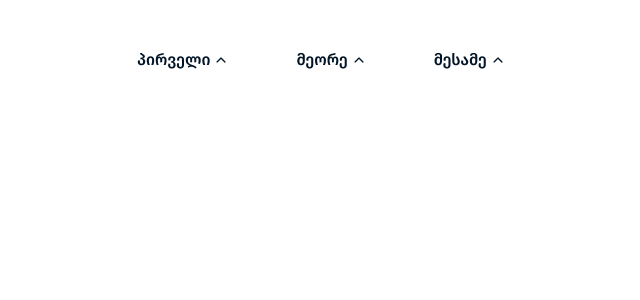
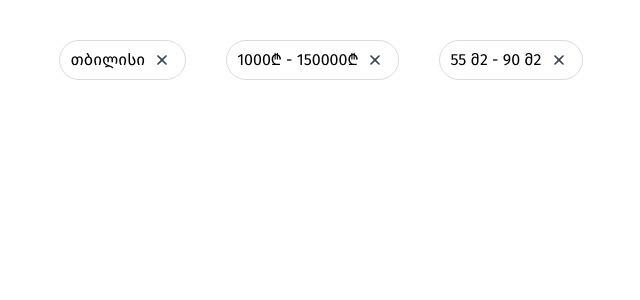
Before and after one commit to chubinaaa/real_estate_manager, a Next.js app: page / in a window 1280 px wide. Shown: the top 300 px of the page, without its empty margins (319-959 px from the left). Built offline with nearby package versions, Linux system fonts and the light colour scheme.

Commit message:
add active filters tag UI & X close button

```diff
--- a/src/app/page.tsx
+++ b/src/app/page.tsx
@@ -1,29 +1,21 @@
 "use client";
 
-import { useState } from "react";
-import DropDownButton from "../components/ui/buttons/DropDownButton";
+import FilterTag from "../components/ui/tags/FilterTag";
 
 export default function Home() {
-  const [modal1, setModal1] = useState(false);
-  const [modal2, setModal2] = useState(false);
-  const [modal3, setModal3] = useState(false);
-
   return (
     <div className="w-full flex justify-center items-center gap-10 p-10">
-      <DropDownButton
-        label="პირველი"
-        action={() => setModal1((prev) => !prev)}
-        modalState={modal1}
+      <FilterTag
+        label="თბილისი"
+        deleteAct={() => console.log("deleting თბილისი")}
       />
-      <DropDownButton
-        label="მეორე"
-        action={() => setModal2((prev) => !prev)}
-        modalState={modal2}
+      <FilterTag
+        label="1000₾ - 150000₾"
+        deleteAct={() => console.log("deleting ფასი")}
       />
-      <DropDownButton
-        label="მესამე"
-        action={() => setModal3((prev) => !prev)}
-        modalState={modal3}
+      <FilterTag
+        label="55 მ2 - 90 მ2"
+        deleteAct={() => console.log("deleting ზომა")}
       />
     </div>
   );
--- /dev/null
+++ b/src/components/ui/buttons/XcloseBtn.tsx
@@ -0,0 +1,15 @@
+import { IoIosClose } from "react-icons/io";
+
+type Props = {
+  onClick: () => void;
+};
+
+export default function XcloseBtn({ onClick }: Props) {
+  return (
+    <IoIosClose
+      size={26}
+      className="cursor-pointer text-secondaryBlack hover:text-primaryBlack"
+      onClick={onClick}
+    />
+  );
+}
--- /dev/null
+++ b/src/components/ui/tags/FilterTag.tsx
@@ -0,0 +1,15 @@
+import XcloseBtn from "../buttons/XcloseBtn";
+
+type Props = {
+  label: string;
+  deleteAct: () => void;
+};
+
+export default function FilterTag({ label, deleteAct }: Props) {
+  return (
+    <div className="w-fit flex justify-center items-center gap-1 | border-[1px] border-thirdGray rounded-full px-[10px] py-[6px] | font-normal select-none">
+      <h1>{label}</h1>
+      <XcloseBtn onClick={deleteAct} />
+    </div>
+  );
+}
--- a/tailwind.config.ts
+++ b/tailwind.config.ts
@@ -9,12 +9,14 @@ const config: Config = {
   theme: {
     extend: {
       colors: {
+        secondaryWhite: "#F3F3F3",
         primaryRed: "#F93B1D",
         secondaryRed: "#DF3014",
         primaryGray: "#808A93",
         secondaryGray: "#02152680",
+        thirdGray: "#DBDBDB",
         primaryBlack: "#021526",
-        secondaryWhite: "#F3F3F3"
+        secondaryBlack: "#354451",
       }
     },
   },
```
Also changed, not shown: src/components/ui/tags/ForRentTag.tsx (renamed from src/components/ui/listing_tag/ForRentTag.tsx), src/components/ui/tags/ForSaleTag.tsx (renamed from src/components/ui/listing_tag/ForSaleTag.tsx).
